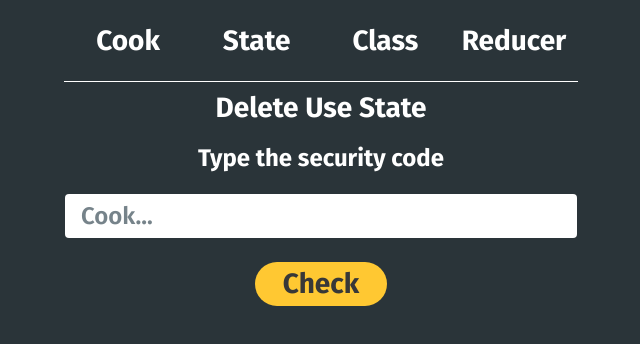
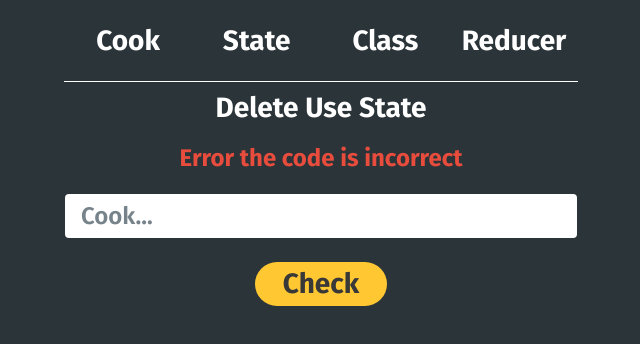
Before and after one commit to freddydc/cook-camel, a React (Vite) app: page /state in a window 1280 px wide. Both pictures are taken after a click on the button "Check". Shown: the top 344 px of the page, without its empty margins (319-959 px from the left). Built offline with nearby package versions, Linux system fonts and the light colour scheme.

Commit message:
Manage independent states with useState()

```diff
--- a/src/pages/use-state.jsx
+++ b/src/pages/use-state.jsx
@@ -1,34 +1,47 @@
 import styles from '../styles/Card.module.css'
 import { useEffect, useState } from 'react'
 
+const KEY_GUARD = 'cook'
+
 export const UseState = ({ name }) => {
-  const [error, setError] = useState(false)
+  const [inputData, setInputData] = useState('')
+  const [error, setError] = useState(null)
   const [loading, setLoading] = useState(false)
 
   useEffect(() => {
     if (loading) {
       setTimeout(() => {
         try {
+          if (inputData === KEY_GUARD) {
+            setLoading(false)
+            setError(null)
+            return
+          }
+          throw new Error('Error the code is incorrect')
+        } catch (err) {
+          setError(err.message)
           setLoading(false)
-        } catch (err) {
-          setError(true)
         }
       }, 1000)
     }
   }, [loading])
 
   return (
-    <div className={`${styles.card} ${error ? styles.error : ''}`}>
+    <div className={`${styles.card} ${error && !loading ? styles.error : ''}`}>
       <div>
         <h1>Delete {name}</h1>
       </div>
       <div>
         {loading ? <h2>Loading...</h2> : null}
-        {error ? <h2>Error the code is incorrect</h2> : null}
+        {error && !loading ? <h2>{error}</h2> : null}
         {!error && !loading ? <h2>Type the security code</h2> : null}
       </div>
       <div>
-        <input placeholder="Cook..." />
+        <input
+          placeholder="Cook..."
+          value={inputData}
+          onChange={e => setInputData(e.target.value)}
+        />
       </div>
       <div>
         <button onClick={() => setLoading(previousValue => !previousValue)}>
```
